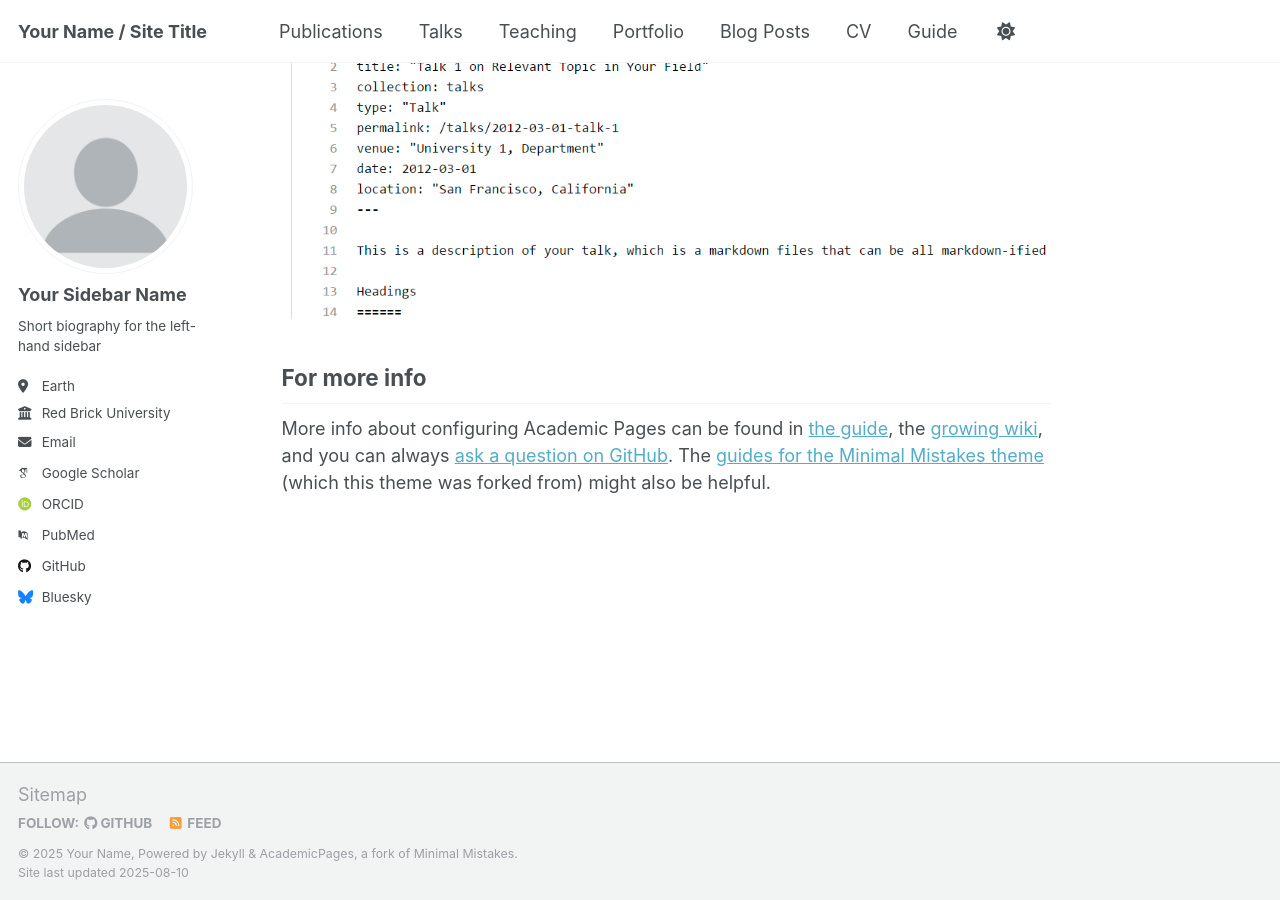
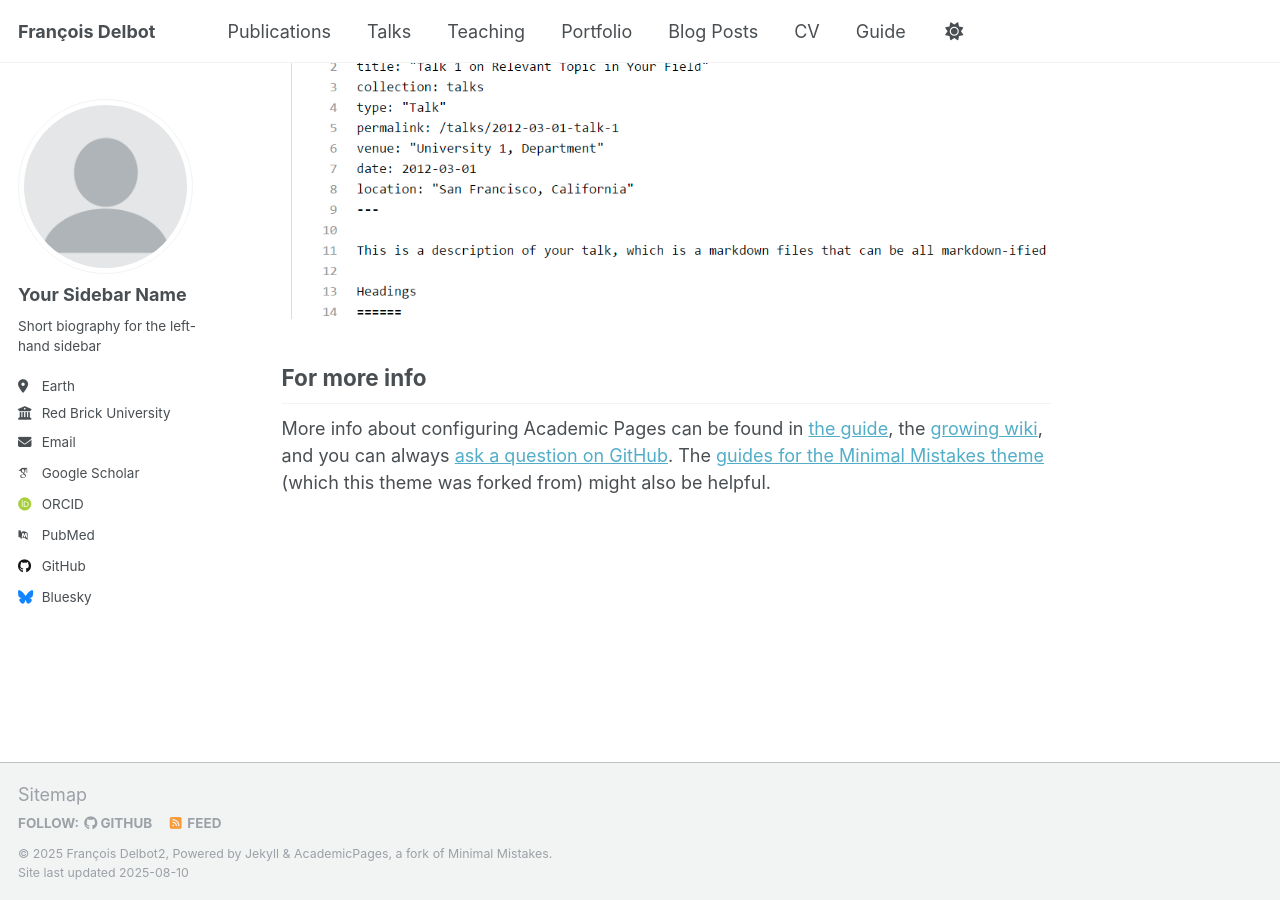
Before and after one commit to fdelbot/fdelbot.github.io, a Jekyll site: the page built from _pages/about.md, in a window 1280 px wide and 900 px high, scrolled down 2880 px. Built offline with Jekyll 4.4.1, drawn with Linux system fonts in a browser that asks for light colours; some web fonts are replaced; a script that is not in the unit is left out.

Commit message:
Update _config.yml

```diff
--- a/_config.yml
+++ b/_config.yml
@@ -9,9 +9,9 @@
 # Basic Site Settings
 locale                   : "en-US"
 site_theme               : "default"
-title                    : "Your Name / Site Title"
+title                    : "François Delbot"
 title_separator          : "-"
-name                     : &name "Your Name"
+name                     : &name "François Delbot2"
 description              : &description "personal description"
 url                      : https://academicpages.github.io # the base hostname & protocol for your site e.g. "https://[your GitHub username].github.io" or if you already have some other page hosted on Github then use "https://[your GitHub username].github.io/[Your Repo Name]"
 baseurl                  : "" # the subpath of your site, e.g. "/blog"
```
